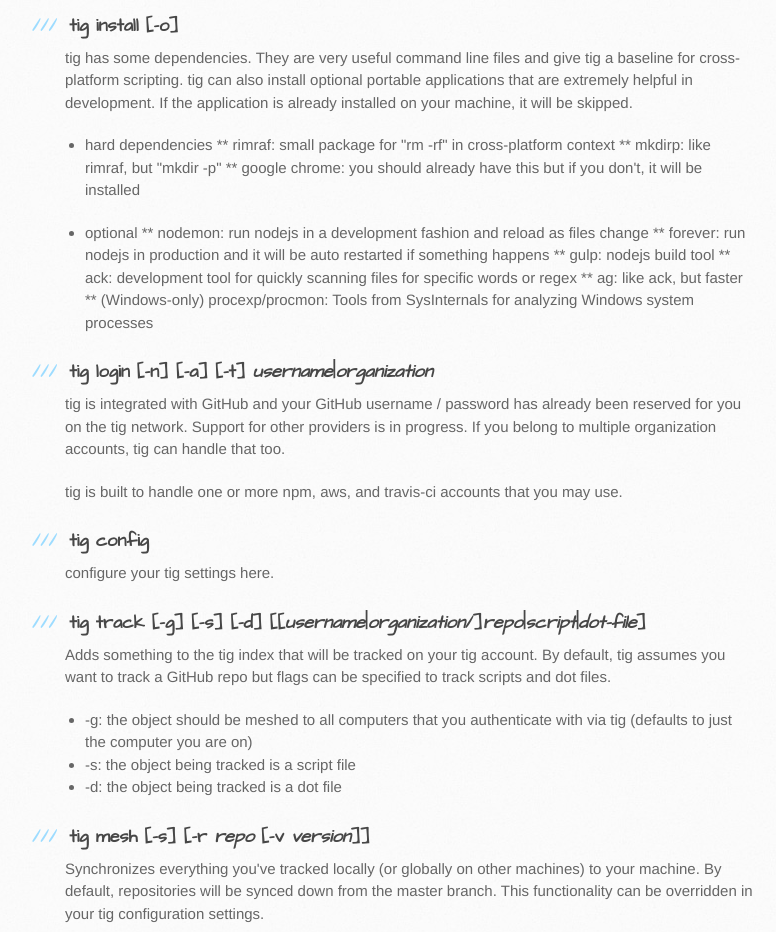
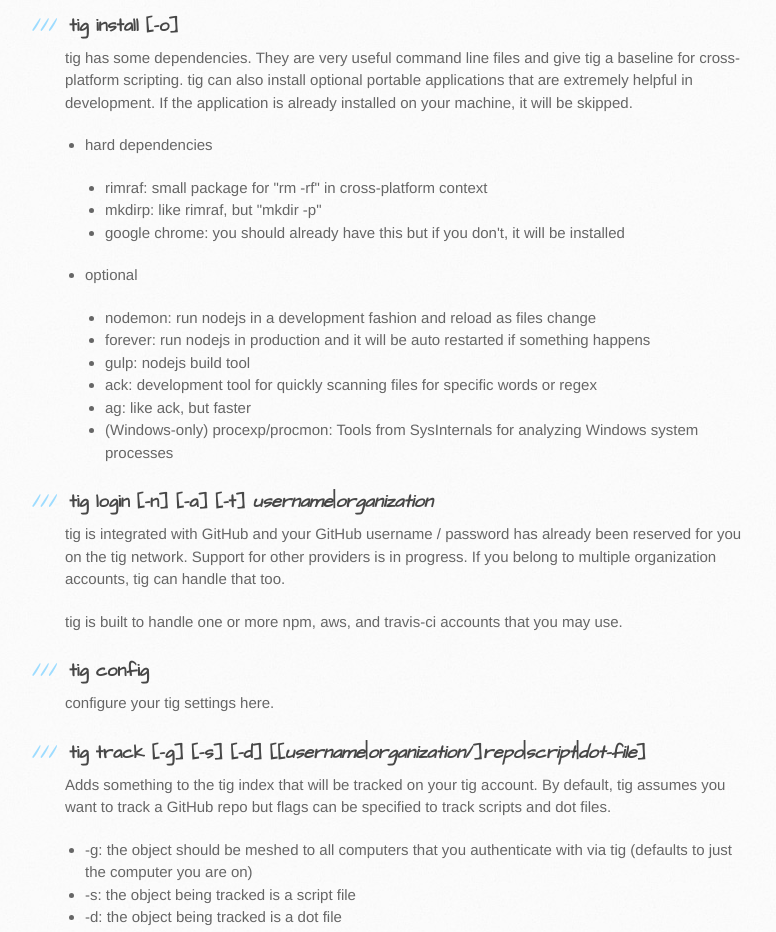
Before and after one commit to cchamberlain/tig, a plain HTML site: page index.html in a window 1280 px wide. Shown: the part 1520-2452 px from the top of the page, without its empty margins (105-881 px from the left). Drawn offline with Linux system fonts and the light colour scheme.

```diff
--- a/index.html
+++ b/index.html
@@ -83,17 +83,27 @@
 <p>tig has some dependencies.  They are very useful command line files and give tig a baseline for cross-platform scripting.  tig can also install optional portable applications that are extremely helpful in development.  If the application is already installed on your machine, it will be skipped.</p>
 
 <ul>
-<li><p>hard dependencies
-** rimraf: small package for "rm -rf" in cross-platform context
-** mkdirp: like rimraf, but "mkdir -p"
-** google chrome: you should already have this but if you don't, it will be installed</p></li>
-<li><p>optional
-** nodemon: run nodejs in a development fashion and reload as files change
-** forever: run nodejs in production and it will be auto restarted if something happens
-** gulp: nodejs build tool
-** ack: development tool for quickly scanning files for specific words or regex
-** ag: like ack, but faster
-** (Windows-only) procexp/procmon: Tools from SysInternals for analyzing Windows system processes</p></li>
+<li>
+<p>hard dependencies</p>
+
+<ul>
+<li>rimraf: small package for "rm -rf" in cross-platform context</li>
+<li>mkdirp: like rimraf, but "mkdir -p"</li>
+<li>google chrome: you should already have this but if you don't, it will be installed</li>
+</ul>
+</li>
+<li>
+<p>optional</p>
+
+<ul>
+<li>nodemon: run nodejs in a development fashion and reload as files change</li>
+<li>forever: run nodejs in production and it will be auto restarted if something happens</li>
+<li>gulp: nodejs build tool</li>
+<li>ack: development tool for quickly scanning files for specific words or regex</li>
+<li>ag: like ack, but faster</li>
+<li>(Windows-only) procexp/procmon: Tools from SysInternals for analyzing Windows system processes</li>
+</ul>
+</li>
 </ul>
 
 <h3>
@@ -137,7 +147,11 @@
 
 <ul>
 <li>-v: gets recent version information
-** -c: specify how many of the recent versions you would like to display.</li>
+
+<ul>
+<li>-c: specify how many of the recent versions you would like to display.</li>
+</ul>
+</li>
 </ul>
 
 <h3>
```
Also changed, not shown: params.json (+1 -1 lines).
